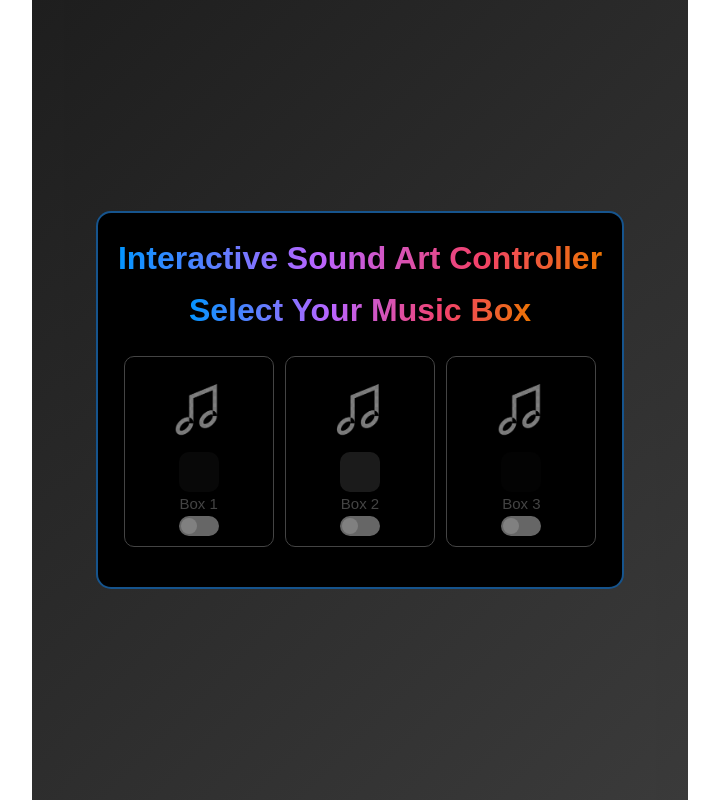
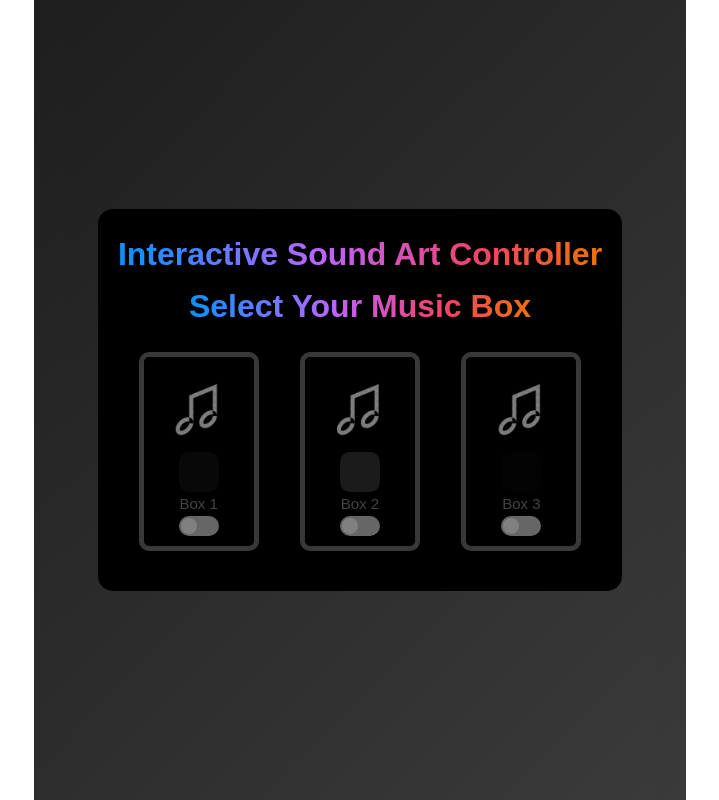
Before and after one commit to vives-project-xp/PX4-Interactive-Sound-Art, a Vue app in the folder interface/frontend/: page / in a window 1280 px wide. Shown: the whole page, without its empty margins (280-999 px from the left). Built offline with nearby package versions, Linux system fonts and the light colour scheme; no server answers.

Commit message:
frontend update

```diff
--- a/interface/frontend/src/components/MusicBoxSelector.vue
+++ b/interface/frontend/src/components/MusicBoxSelector.vue
@@ -124,7 +124,7 @@ export default {
   color: #2997ff;;
   display: flex;
   justify-content: flex-start;
-  border: 2px solid #2998ff8d;
+  /* border: 2px solid #2998ff8d; */
   font-family: 'Orbitron', sans-serif;
 }
 
@@ -165,8 +165,8 @@ h1, h2 {
   justify-content: space-between;
   position: relative;
   overflow: hidden;
-  width: 150px;
-  border: 1px solid #a972ff;
+  width: 120px;
+  border: 5px solid #ffffff70;
   transition: all 0.3s ease;
 }
 
@@ -274,7 +274,7 @@ h1, h2 {
   width: 100%;
   padding: 10px;
   border-radius: 10px;
-  background-color: #2998ff42;
+  background-color: #0d2a46;
   color: #fff;
   font-size: 1em;
   border: 5px
@@ -285,7 +285,7 @@ button {
   margin-top: 20px;
   padding: 12px 20px;
   border: none;
-  background: #2998ff42;
+  background: #0d2a46;
   color: white;
   cursor: pointer;
   border-radius: 10px;
```
